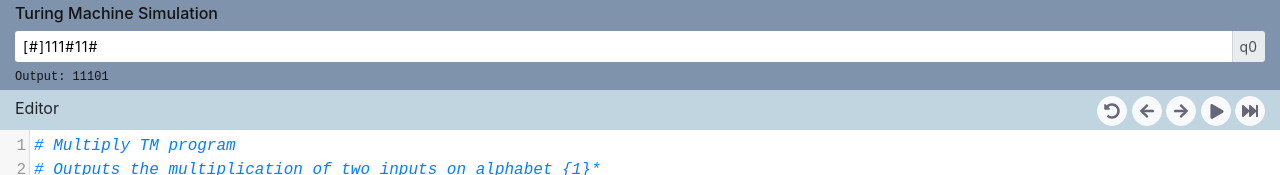
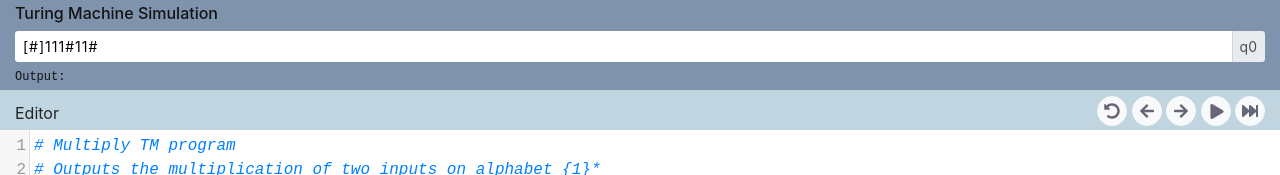
Before and after one commit to uhmarcel/Turing-Machine-Simulator, a React (Create React App) app: page / in a window 1280 px wide. Shown: the top 175 px of the page. Built offline with nearby package versions, Linux system fonts and the light colour scheme.

Commit message:
Added TM output to display. Modified language syntax for final state from q-1 to qh

```diff
--- a/src/App.js
+++ b/src/App.js
@@ -28,6 +28,7 @@ class App extends Component {
   updateProgram = async () => {
     const {program} = this.state;
     this.setState({program});
+    console.log(program.toString());
   }
 
   render() {
--- a/src/Classes/Program.js
+++ b/src/Classes/Program.js
@@ -25,16 +25,16 @@ class Program {
     loadCode(code) {
         let lines = code.split(/\r?\n/);
 
-        let fastNotation, subNotationG,subNotation, shortcut;
-        fastNotation = /^q([0-9]+)\]([lr])(\(.\/.,q-?[0-9]+\))*(#.*)?$/;
-        subNotationG = /\((.)\/(.),q(-?[0-9]+)\)/g; // (n/m,q)
-        subNotation = /\((.)\/(.),q(-?[0-9]+)\)/; // (n/m,q)
+        let fastNotation, subNotationG,subNotation;
+        fastNotation = /^q([0-9]+)\]([lr])(\(.\/.,q(?:h|[0-9]+)\))*(#.*)?$/;
+        subNotationG = /\((.)\/(.),q((?:h|[0-9]+))\)/g; // (n/m,q)
+        subNotation = /\((.)\/(.),q((?:h|[0-9]+))\)/; // (n/m,q)
 
         this.clear();
 
         lines.forEach( (line) => {
             line = line.replace(/\s+/g, '');
-            line = line.replace(/\((.),q(-?[0-9]+)\)/g, "($1/$1,q$2)");
+            line = line.replace(/\((.),q((?:h|[0-9]+))\)/g, "($1/$1,q$2)");
 
             let groups = line.match(fastNotation);
             if (groups != null) {
--- a/src/Classes/TuringMachine.js
+++ b/src/Classes/TuringMachine.js
@@ -53,18 +53,18 @@ class TuringMachine {
     }
 
     getOutput() {
-        let output = "";
-        for (let i=this.position; i<this.tape.length; i++) {
-            let char = this.tape[i];
-            if (char !== '#') {
-                output += char;
-            }
-        }
+        if (!this.isDone())
+            return '';
+        let output = '';
+        for (let i = this.position + 1; i < this.tape.length - 1; i++)
+            output += this.tape[i];
+        if (output === '')
+            return '\u03BB';
         return output;
     }
 
     isDone() {
-        return this.state === '-1';
+        return this.state === 'h';
     }
 
     toString() {
--- a/src/Components/Control.js
+++ b/src/Components/Control.js
@@ -63,7 +63,7 @@ class Control extends Component {
         const playIcon = this.getPlayIcon();
         return (
             <div className='container-fluid ControlPanel'>
-                <span>Editor</span>
+                <div className='EditorMsg'>Editor</div>
                 <div className='float-right'>
                     <Button color='light' className='ControlButton' onClick={this.simulationReset}><FontAwesomeIcon icon={faUndoAlt}/></Button>{'  '}
                     <Button color='light' className='ControlButton'><FontAwesomeIcon icon={faArrowLeft}/></Button>{'  '}
--- a/src/Components/Display.js
+++ b/src/Components/Display.js
@@ -1,8 +1,7 @@
 import React, { Component } from 'react';
 import { Container, Input, InputGroup, InputGroupAddon, InputGroupText } from 'reactstrap';
+
 import '../Css/Display.css';
-
-
 
 
 class Display extends Component {
@@ -66,7 +65,7 @@ class Display extends Component {
                             <InputGroupText style={{border:'none'}}>{'q' + TM.getState()}</InputGroupText>
                         </InputGroupAddon>
                     </InputGroup>
-                    <span className='OutputText'>Output: 11101</span>
+                    <span className='OutputText'>{'Output: ' + TM.getOutput()}</span>
                 </div>
             </Container>
         );
--- a/src/Components/Editor.js
+++ b/src/Components/Editor.js
@@ -4,7 +4,7 @@ import { defaultCode } from '../Extras/default-code'
 
 import 'codemirror/lib/codemirror.css';
 import 'codemirror/theme/xq-light.css';
-import '../Custom-mode/tm-custom.js';
+import '../Custom-mode/TM-custom.js';
 import '../Css/Editor.css';
 
 
--- a/src/Css/Editor.css
+++ b/src/Css/Editor.css
@@ -7,4 +7,9 @@
     height: calc(100vh - 90px)
 }
 
+.EditorMsg {
+    display: inline-block;
+    margin-top: 5px;
+}
+
 /* 12px Consolas */
--- a/src/Custom-mode/tm-custom.js
+++ b/src/Custom-mode/tm-custom.js
@@ -6,11 +6,11 @@ CodeMirror.defineSimpleMode("tm-custom", {
     start: [
       {
         regex: /^(q[0-9]+])\s*([rl])/,
-        token: ["tag   ", "atom  "]
+        token: ["tag", "atom"]
       },
       {
-        regex: /\(\s*(?:.\s*\/\s*.\s*|.\s*),\s*(q-?[0-9]+)\s*\)/,
-        token: ["attribute  "]
+        regex: /\(\s*(?:.\s*\/\s*.\s*|.\s*),\s*(q(?:h|[0-9]+))\s*\)/,
+        token: ["attribute"]
       },
       {
         regex: /#.*/,
--- a/src/Extras/default-code.js
+++ b/src/Extras/default-code.js
@@ -17,4 +17,4 @@ q7]l (X/1, q3)            # Remove mark and recover
 
 # All multiplicands processed, finish
 q8]l (Y/1, q8) (#, q9)
-q9]r (#, q-1)`
+q9]r (#, qh)`
```
